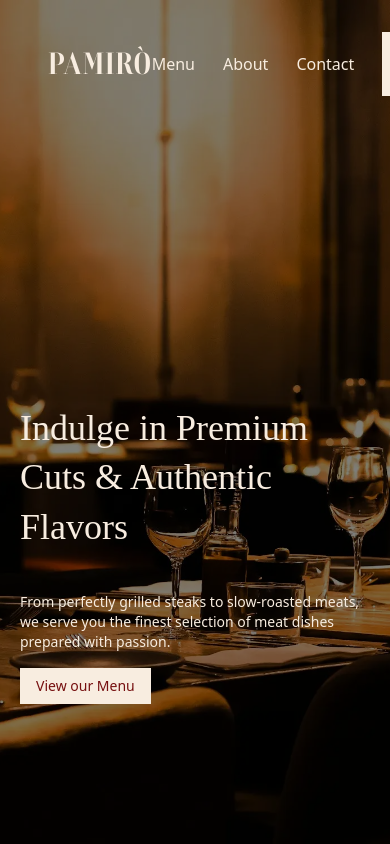
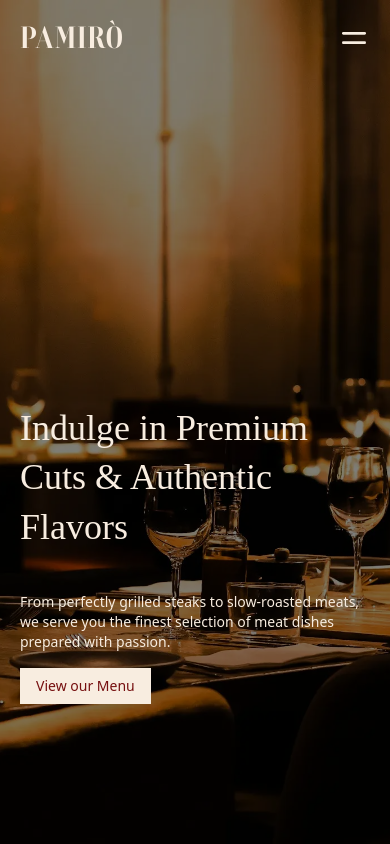
Before and after one commit to mauromltn/pamiro, a Next.js app: page / in a window 390 px wide. Shown: the top 844 px of the page. Built offline with nearby package versions, Linux system fonts and the light colour scheme; a web font is replaced by a local one.

Commit message:
feat: Add NavMobile component for mobile responsiveness

```diff
--- a/package.json
+++ b/package.json
@@ -10,7 +10,7 @@
   },
   "dependencies": {
     "lucide-react": "^0.537.0",
-    "motion": "^12.23.9",
+    "motion": "^12.23.12",
     "next": "15.4.3",
     "react": "19.1.0",
     "react-dom": "19.1.0"
--- /dev/null
+++ b/src/components/mobile/NavMobile.tsx
@@ -0,0 +1,49 @@
+'use client';
+import { useState } from 'react';
+import { motion, AnimatePresence } from 'motion/react';
+
+export default function NavMobile() {
+   const [isOpen, setIsOpen] = useState(false);
+
+   return (
+      <>
+         <button onClick={() => setIsOpen(true)} className='block sm:hidden'>
+            <svg xmlns="http://www.w3.org/2000/svg" viewBox="0 0 24 24" width="32" height="32" color="#F8EDE0" fill="none">
+               <path d="M4 8.5L20 8.5" stroke="currentColor" strokeWidth="2" strokeLinecap="round" strokeLinejoin="round"></path>
+               <path d="M4 15.5L20 15.5" stroke="currentColor" strokeWidth="2" strokeLinecap="round" strokeLinejoin="round"></path>
+            </svg>
+         </button>
+
+         <AnimatePresence>
+            {isOpen && (
+               <motion.div
+                  initial={{ y: "-100%" }}
+                  animate={{
+                     y: 0,
+                     transition: { duration: 0.2, ease: "backIn" }
+                  }}
+                  exit={{
+                     y: "-100%",
+                     transition: { duration: 0.2, ease: "backOut" }
+                  }}
+                  className='absolute inset-0 bg-[var(--secondary)]'
+               >
+                  <button onClick={() => setIsOpen(false)} className='absolute top-5 right-5 z-20'>
+                     <svg xmlns="http://www.w3.org/2000/svg" viewBox="0 0 24 24" width="32" height="32" color="#F8EDE0" fill="none">
+                        <path d="M18 6L6.00081 17.9992M17.9992 18L6 6.00085" stroke="#F8EDE0" strokeWidth="2" strokeLinecap="round" strokeLinejoin="round" />
+                     </svg>
+                  </button>
+                  <nav className='font-gambarino text-4xl h-full flex justify-center items-center'>
+                     <ul className='text-[var(--primary)] space-y-6'>
+                        <li><a href="/menu">Menu</a></li>
+                        <li><a href="#about">About</a></li>
+                        <li><a href="#footer">Contact</a></li>
+                        <li><a href="/reservation">Reservation</a></li>
+                     </ul>
+                  </nav>
+               </motion.div>
+            )}
+         </AnimatePresence>
+      </>
+   )
+}
--- a/src/components/ui/Nav.tsx
+++ b/src/components/ui/Nav.tsx
@@ -1,18 +1,22 @@
+import NavMobile from "../mobile/NavMobile";
 import Button from "./Button";
 
 export default function Nav() {
    return (
-      <header className='absolute w-full flex justify-between items-center px-12 pt-8 z-10'>
-          <span className="text-3xl font-boska font-bold text-[var(--primary)] tracking-wide">PAMIRÒ</span>
-
-         <nav className='flex justify-end items-center gap-7'>
-            <ul className='flex gap-7 text-[var(--primary)] *:hover:text-[var(--primary-hover)]'>
+      <header className='absolute w-full h-full px-5 sm:px-12 pt-5 sm:pt-8 z-10'>
+         <div className='flex justify-between items-center'>
+            <span className="text-3xl font-boska font-bold text-[var(--primary)] tracking-wide">PAMIRÒ</span>
+            <nav className='hidden sm:flex justify-end items-center gap-7'>
+               <ul className='flex gap-7 text-[var(--primary)] *:hover:text-[var(--primary-hover)]'>
                   <li><a href="/menu">Menu</a></li>
                   <li><a href="#about">About</a></li>
                   <li><a href="#footer">Contact</a></li>
-            </ul>
-            <Button redirectTo='/reservation'>Make a Reservation</Button>
-         </nav>
+               </ul>
+               <Button redirectTo='/reservation'>Make a Reservation</Button>
+            </nav>
+
+            <NavMobile />
+         </div>
       </header>
    )
 }
```
Also changed, not shown: 1 other file (tests, documents, lock files or other folders).
